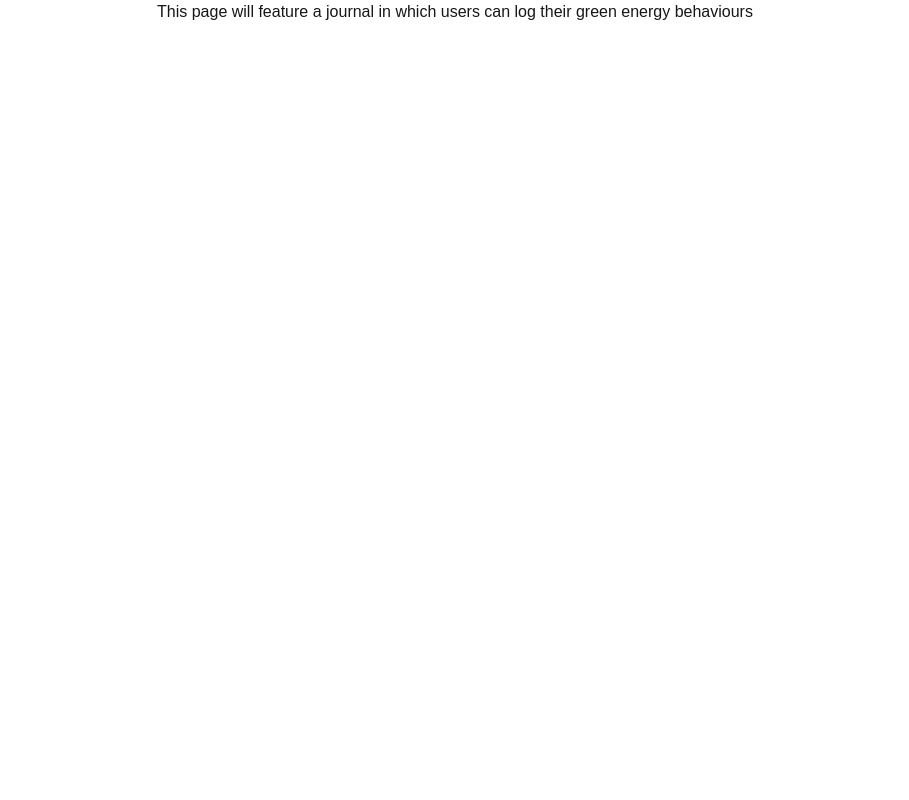
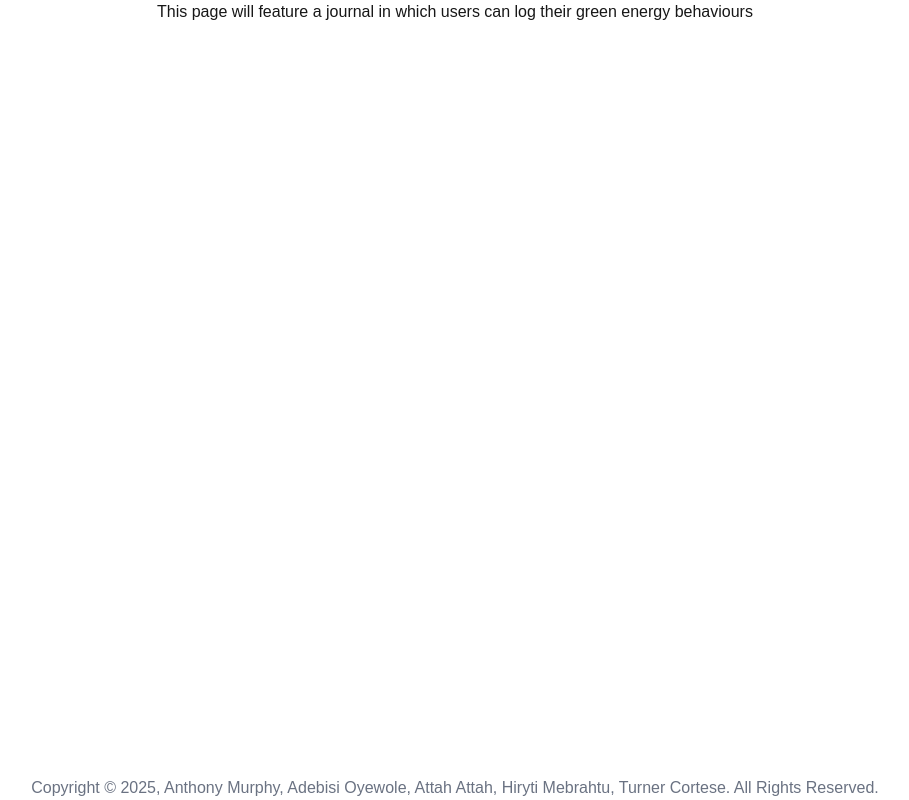
Before and after one commit to awrmurphy/cpan144-group-project, a Next.js app: page /journal in a window 1280 px wide. Shown: the part 515-1315 px from the top of the page, without its empty margins (185-1094 px from the left). Before the commit the page ends 800 px from the top, so only its background shows below. Built offline with nearby package versions, Linux system fonts and the light colour scheme.

Commit message:
Created footer component and styled

```diff
--- /dev/null
+++ b/components/Footer.tsx
@@ -0,0 +1,11 @@
+export default function Footer() {
+  const current_year = new Date().getFullYear();
+  return (
+    <div className="mt-auto">
+      <p className="text-gray-500">
+        Copyright © {current_year}, Anthony Murphy, Adebisi Oyewole, Attah
+        Attah, Hiryti Mebrahtu, Turner Cortese. All Rights Reserved.
+      </p>
+    </div>
+  );
+}
--- a/pages/_app.tsx
+++ b/pages/_app.tsx
@@ -2,13 +2,17 @@ import "@/styles/globals.css";
 import type { AppProps } from "next/app";
 import NavBar from "@/components/NavBar";
 import Banner from "@/components/Banner";
+import Footer from "@/components/Footer";
 
 export default function App({ Component, pageProps }: AppProps) {
   return (
     <div className="flex flex-col text-center">
       <Banner />
       <NavBar />
-      <Component {...pageProps} />
+      <div className="grow">
+        <Component {...pageProps} />
+      </div>
+      <Footer />
     </div>
   );
 }
--- a/pages/green.tsx
+++ b/pages/green.tsx
@@ -1,6 +1,6 @@
 export default function Green() {
   return (
-    <div>
+    <div className="h-screen">
       <h1>Green Energy Page</h1>
       <p>
         This page will feature tiles with different types of green energy
--- a/pages/index.tsx
+++ b/pages/index.tsx
@@ -1,6 +1,6 @@
 export default function Home() {
   return (
-    <div>
+    <div className="h-screen">
       <h1>Homepage</h1>
       <p>
         This page will feature a quick breakdown about the features of the site
--- a/pages/journal.tsx
+++ b/pages/journal.tsx
@@ -1,6 +1,6 @@
 export default function Journal() {
   return (
-    <div>
+    <div className="h-screen">
       <h1>Journal</h1>
       <p>
         This page will feature a journal in which users can log their green
```
